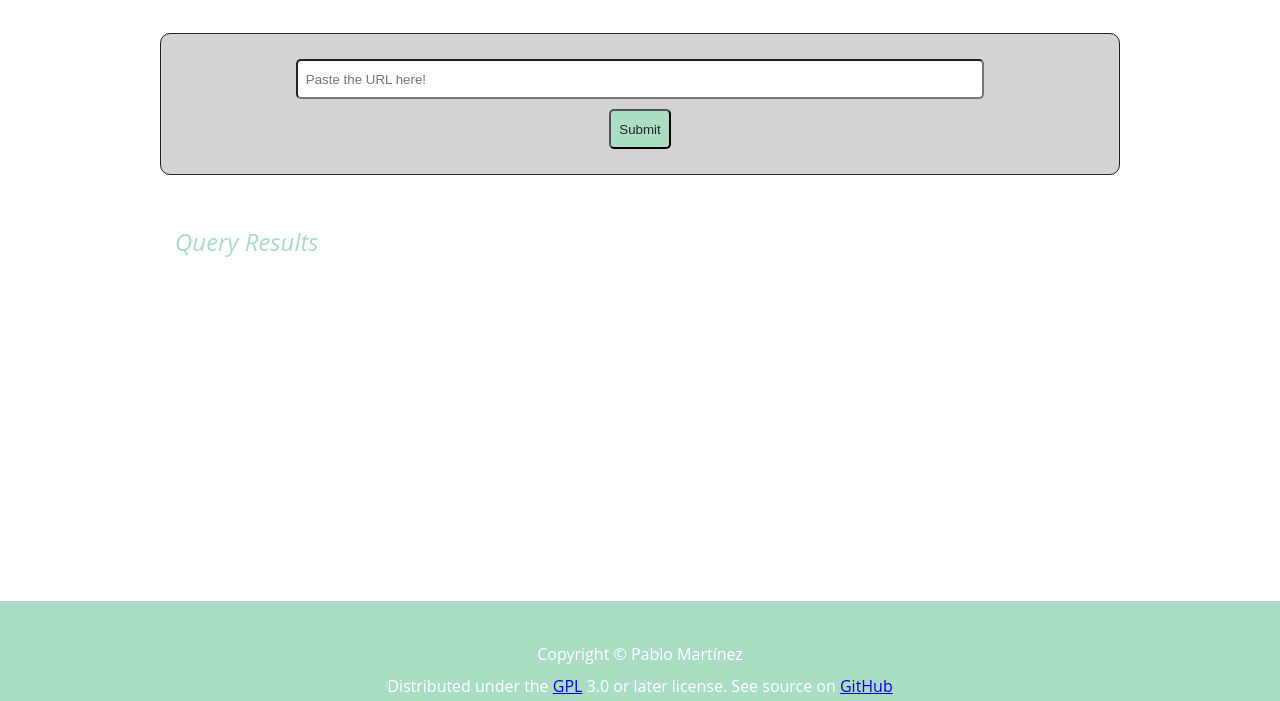
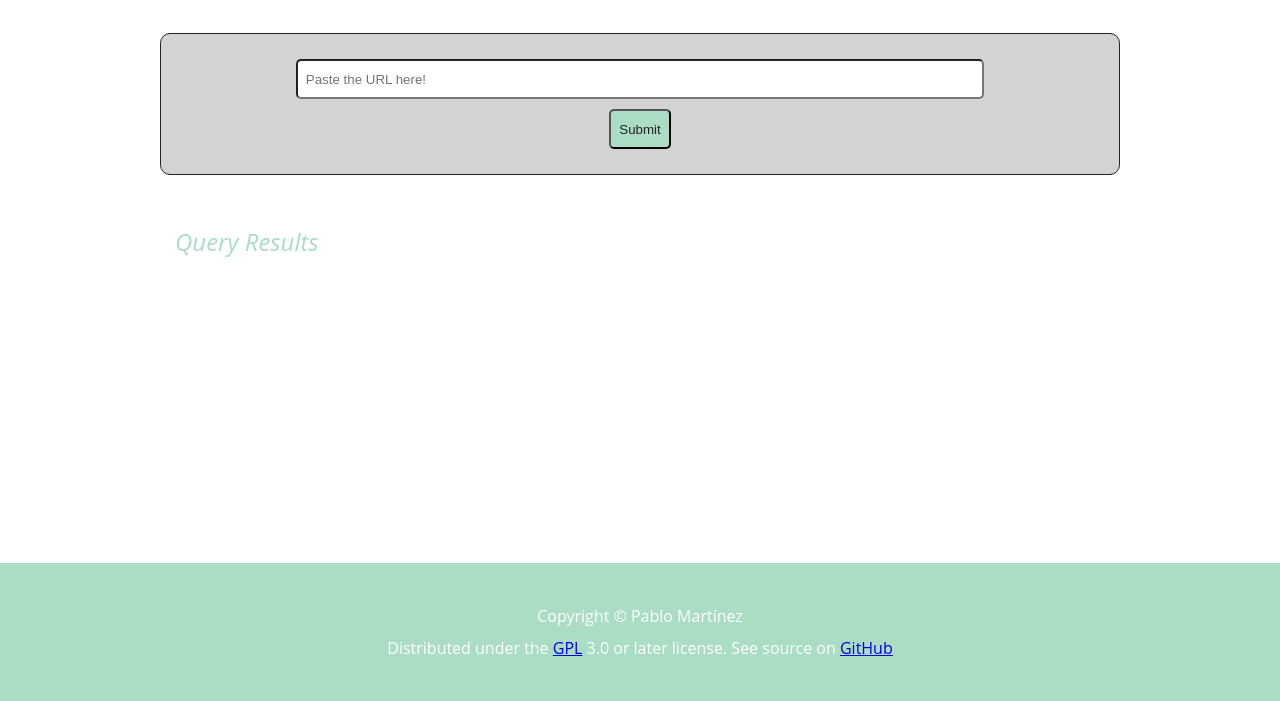
Before and after one commit to pablomartan/evaluate-news-nlp, a website built with webpack: page src/html/index.html in a window 1280 px wide. Shown: the part 99-800 px from the top of the page. Built offline with nearby package versions, Linux system fonts and the light colour scheme.

Commit message:
feat: increase height of footer

```diff
--- a/src/styles/footer.scss
+++ b/src/styles/footer.scss
@@ -5,6 +5,6 @@ footer {
     color: #fff;
     text-align: center;
     padding: 45px;
-    max-height: 100px;
+    height: 150px;
     width: 100%;
 }
```
